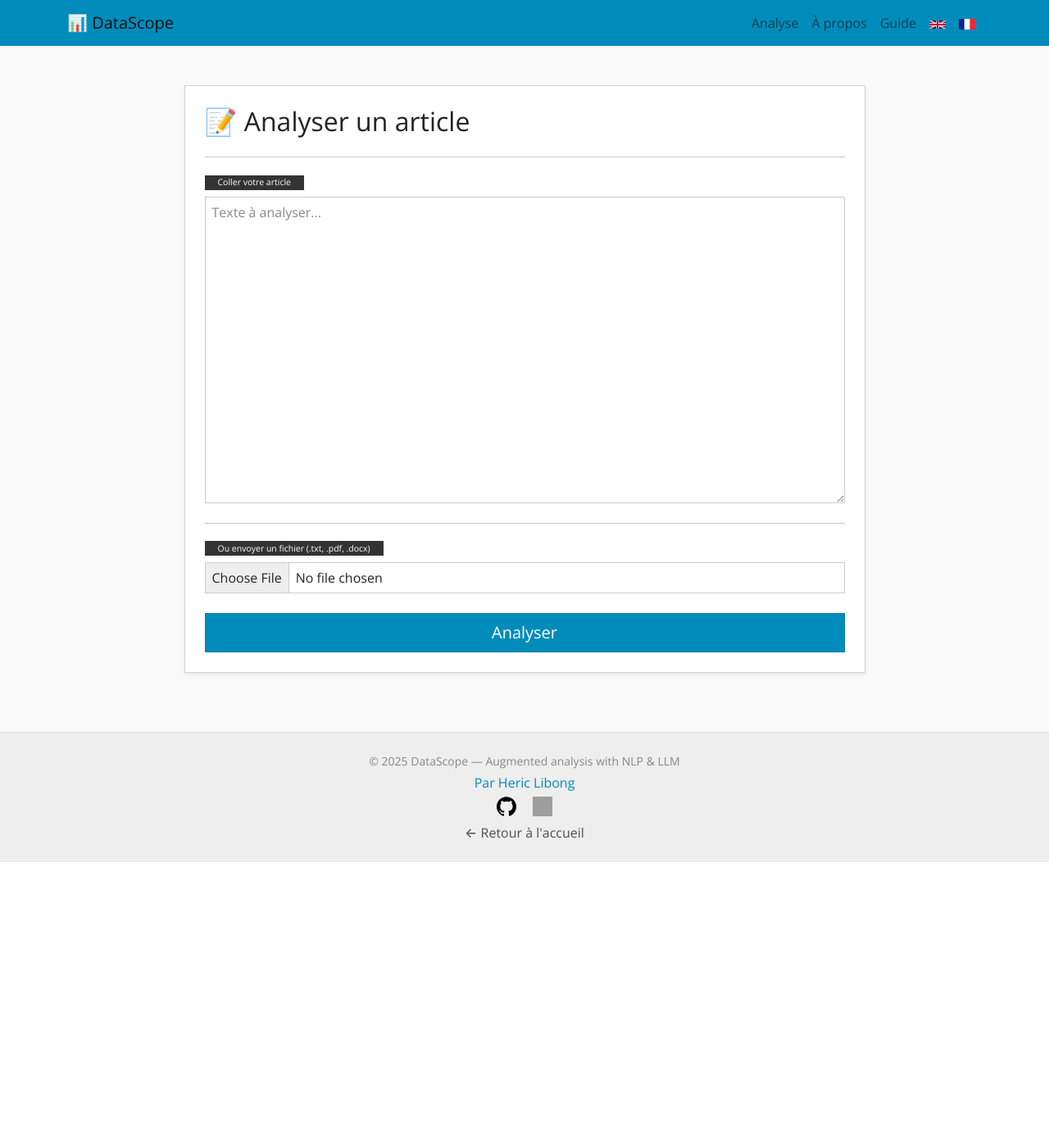
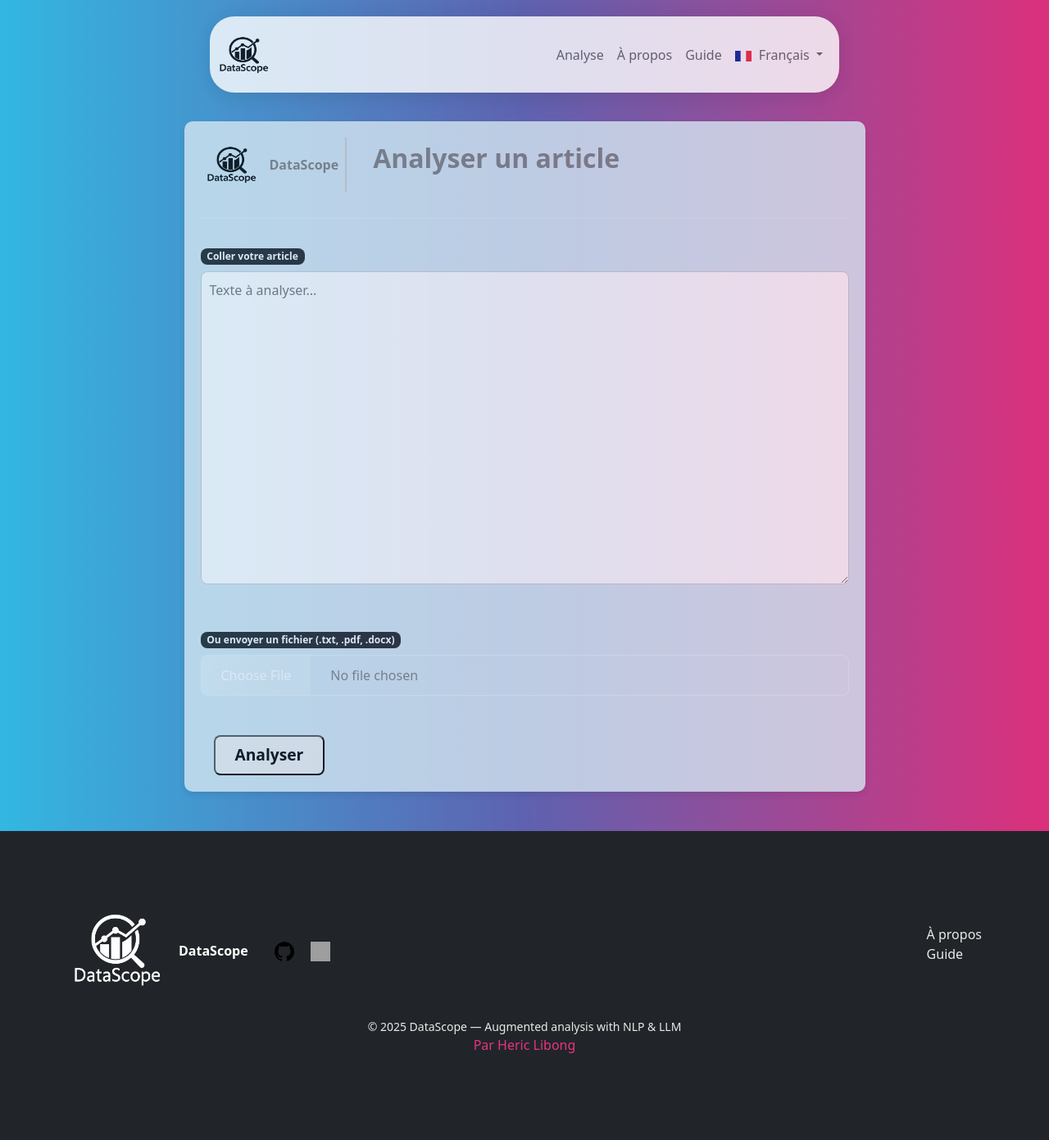
Before and after one commit to hericlibong/datascope_project, a Flask app: page / in a window 1280 px wide. Shown: the whole page at 82% size. Before the commit the page ends 1052 px from the top, so only its background shows below. Run offline with Flask 3, Linux system fonts and the light colour scheme; some libraries are stand-ins or nearby versions; grey boxes are pictures that could not be loaded.

Commit message:
add style to base & analyse

```diff
--- a/app/static/style.css
+++ b/app/static/style.css
@@ -1,5 +1,100 @@
 body {
   /* font-family: 'Segoe UI', sans-serif; */
-  background-color: #f9f9f9;
+  background-color: #ebedf7;
   font-weight: 500; /* Ajouté pour un texte légèrement plus gras */
 }
+
+.navbar {
+  backdrop-filter: blur(5px);
+  background-color: #d5e7f0;
+  box-shadow: 0 4px 6px rgba(0, 0, 0, 0.1);
+  border-radius: 30px !important; /* Ajouter !important pour forcer l'application */
+  margin: 20px auto;
+  max-width: 60%;
+  opacity: 80%;
+
+}
+.navbar-brand {
+  font-weight: bold;
+  font-size: 1.5rem;
+}
+.navbar .btn {
+  margin-left: 5px;
+}
+
+.language-flag {
+  width: 20px;
+  margin-right: 5px;
+}
+
+.navbar-brand img {
+
+  margin-right: 5px;
+  vertical-align: middle;
+}
+
+footer {
+  background-color: #121212;
+  color: #e0e0e0;
+}
+footer a:hover {
+  color: #00bcd4;
+}
+.custom-analyze {
+  margin-top: 100px;
+}
+
+.custom-analyze {
+  margin-top: 100px;
+}
+
+.card {
+  border-radius: 0.75rem;
+  border-width: 1px;
+  border-color: #6c757d;
+}
+
+textarea {
+  border-radius: 0.5rem;
+  border-color: #6c757d;
+
+}
+.custom-analyze {
+    margin-top: 100px;
+}
+
+.analyze-btn {
+  font-size: 1.2rem;
+  font-weight: bold;
+  margin-left: 1rem;
+  padding: 0.5rem 1.5rem;
+  border-radius: 0.5rem;
+}
+.analyze-btn:hover {
+  background-color: #0056b3;
+  color: #fff;
+}
+
+
+.analyze-textarea {
+  width: 100%;
+  padding: 10px;
+  border-radius: 8px;
+  border: 1px solid #ccc;
+}
+
+.analyze-block {
+  padding: 20px;
+  background-color: #d5e7f0;
+  border-radius: 10px;
+  box-shadow: 0 4px 8px rgba(0, 0, 0, 0.1);
+  opacity: 80%;
+}
+.analyze-header {
+  padding: 8px;
+  background-color: #d5e7f0;
+  border-right: 2px solid #ccc;
+  border-radius: 5px 0 0 5px;
+  display: flex;
+  align-items: center;
+}
--- a/app/templates/analyze.html
+++ b/app/templates/analyze.html
@@ -1,13 +1,19 @@
 {% extends 'base.html' %}
 {% block content %}
 
-<div class="row justify-content-center">
+<div class="row justify-content-center custom-analyze">
   <div class="col-12 col-md-10 col-lg-9">
-    <div class="card shadow-sm p-4 mt-4">
-      <h2>
-        {% if language == "fr" %}📝 Analyser un article{% else %}📝 Analyze an Article{% endif %}
-      </h2>
-      <hr/>
+    <div class="analyze-block">
+      <div class="d-flex align-items-center">
+        <div class="analyze-header" style="color: grey;">
+          <img src="{{ url_for('static', filename='assets/logo_datascope_sized.png') }}" alt="DataScope" width="60" height="50" class="me-2">
+          <span class="fw-bold">DataScope</span>
+      </div>
+        <h2 class="ms-3 custom-title text-end" style="color:grey">
+          {% if language == "fr" %} Analyser un article{% else %} Analyze an Article{% endif %}
+        </h2>
+      </div>
+      <hr class="my-3"/>
 
       <form method="POST" action="/analyze" enctype="multipart/form-data">
         <div class="mb-4">
@@ -16,30 +22,27 @@
               {% if language == "fr" %}Coller votre article{% else %}Paste your article{% endif %}
             </span>
           </label>
-          <textarea name="article_text" class="form-control" rows="15" placeholder="{% if language == 'fr' %}Texte à analyser...{% else %}Text to analyze...{% endif %}"></textarea>
+          <textarea name="article_text" class="analyze-textarea" rows="15" placeholder="{% if language == 'fr' %}Texte à analyser...{% else %}Text to analyze...{% endif %}"></textarea>
         </div>
-        <hr/>
 
         <div class="mb-4">
           <label for="article_file" class="form-label">
             <span class="badge bg-dark">
-            {% if language == "fr" %}Ou envoyer un fichier (.txt, .pdf, .docx){% else %}Or upload a file (.txt, .pdf, .docx){% endif %}
+              {% if language == "fr" %}Ou envoyer un fichier (.txt, .pdf, .docx){% else %}Or upload a file (.txt, .pdf, .docx){% endif %}
             </span>
           </label>
-          <input type="file" class="form-control">
+          <input type="file" class="form-control" style="color:grey">
           {% if language == 'en' %}
           <span class="badge bg-warning">
-          <small class="text-muted">Note: The “Browse” button label may appear in your system’s default language.</small>
-        </span>
+            <small class="text-muted">Note: The “Browse” button label may appear in your system’s default language.</small>
+          </span>
           {% endif %}
         </div>
 
-
-        <button type="submit" class="btn btn-primary btn-lg w-100">
+        <button type="submit" class="analyze-btn">
           {% if language == "fr" %}Analyser{% else %}Analyze{% endif %}
         </button>
       </form>
-
 
       {% if error %}
       <div class="alert alert-warning mt-4 text-center">{{ error }}</div>
--- a/app/templates/base.html
+++ b/app/templates/base.html
@@ -1,20 +1,30 @@
+
 
 <!doctype html>
 
 <html lang="{{ language }}">
 <head>
+  <link rel="icon" type="image/x-icon" href="{{ url_for('static', filename='favicon.ico') }}">
+
   <meta charset="utf-8">
   <title>DataScope</title>
-  <link href="https://cdn.jsdelivr.net/npm/bootswatch@5.3.3/dist/yeti/bootstrap.min.css" rel="stylesheet">
+
+  <link href="https://cdn.jsdelivr.net/npm/bootswatch@5.3.3/dist/quartz/bootstrap.min.css" rel="stylesheet">
   <link rel="stylesheet" href="{{ url_for('static', filename='style.css') }}">
 </head>
 <body>
 
-  <nav class="navbar navbar-expand-lg navbar-light bg-primary">
-    <div class="container-md">
-      <a class="navbar-brand" href="/">📊 DataScope</a>
-      <div>
-        <ul class="navbar-nav ms-auto">
+  <nav class="navbar navbar-expand-lg navbar-light bg-white shadow rounded-3 fixed-top">
+    <div class="container-fluid">
+      <a class="navbar-brand fw-bold" href="/">
+        <img src="{{ url_for('static', filename='assets/logo_datascope_sized.png') }}" alt="DataScope" width="60" height="50" class="d-inline-block align-text-top">
+    </a>
+
+      <button class="navbar-toggler" type="button" data-bs-toggle="collapse" data-bs-target="#navbarContent" aria-controls="navbarContent" aria-expanded="false" aria-label="Toggle navigation">
+        <span class="navbar-toggler-icon"></span>
+      </button>
+      <div class="collapse navbar-collapse justify-content-end" id="navbarContent">
+        <ul class="navbar-nav">
           <li class="nav-item">
             <a class="nav-link" href="/">{% if language == 'en' %}Analyze{% else %}Analyse{% endif %}</a>
           </li>
@@ -34,19 +44,31 @@
 
         {% endif %}
 
-          <li class="nav-item">
-            <a class="nav-link" href="{{ url_for('main.set_language', lang_code='en') }}">
-              <img src="{{ url_for('static', filename='icons/gb.svg') }}" alt="English" width="20">
+          <li class="nav-item dropdown">
+            <a class="nav-link dropdown-toggle" href="#" id="languageDropdown" role="button" data-bs-toggle="dropdown" aria-expanded="false">
+              {% if language == 'en' %}
+                <img src="{{ url_for('static', filename='icons/gb.svg') }}" class="language-flag" alt="English"> English
+              {% else %}
+                <img src="{{ url_for('static', filename='icons/fr.svg') }}" class="language-flag" alt="Français"> Français
+              {% endif %}
+            </a>
+            <ul class="dropdown-menu dropdown-menu-end" aria-labelledby="languageDropdown">
+              <li>
+                <a class="dropdown-item" href="{{ url_for('main.set_language', lang_code='en') }}">
+                  <img src="{{ url_for('static', filename='icons/gb.svg') }}" class="language-flag" alt="English"> English
                 </a>
               </li>
-          <li class="nav-item">
-            <a class="nav-link" href="{{ url_for('main.set_language', lang_code='fr') }}">
-              <img src="{{ url_for('static', filename='icons/fr.svg') }}" alt="Français" width="20">
+              <li>
+                <a class="dropdown-item" href="{{ url_for('main.set_language', lang_code='fr') }}">
+                  <img src="{{ url_for('static', filename='icons/fr.svg') }}" class="language-flag" alt="Français"> Français
                 </a>
               </li>
+            </ul>
+          </li>
+
 
           {% if current_user.is_authenticated %}
-            <li class="nav-item text-light me-3 mt-2">
+            <li class="nav-item text-primary me-3 mt-2">
               {% if language == "fr" %}
                 Connecté : <strong>{{ current_user.username }}</strong>
               {% else %}
@@ -82,12 +104,34 @@
 {% endwith %}
 
 
-<footer class="bg-light text-center py-4 mt-5 border-top">
-  <div class="container">
-    <p class="mb-1 text-muted small">
-      © 2025 DataScope — Augmented analysis with NLP & LLM
-    </p>
+<footer class="bg-dark text-light py-5">
+  <div class="container d-flex justify-content-between align-items-center">
+    <!-- Colonne 1 : Logo et Réseaux Sociaux -->
+    <div class="d-flex align-items-center">
+      <a href="/" class="d-flex align-items-center text-decoration-none">
+        <img src="{{ url_for('static', filename='assets/datascope_logo_white_rezided.png') }}" alt="DataScope" width="120" height="100" class="me-2">
+        <span class="fw-bold">DataScope</span>
+      </a>
+      <div class="ms-3">
+        <a href="https://github.com/hericlibong/datascope_project" target="_blank" class="text-light text-decoration-none me-2">
+          <img src="{{ url_for('static', filename='icons/Github.svg') }}" alt="GitHub" width="24" height="24">
+        </a>
+        <a href="https://www.linkedin.com/in/hericlibong" target="_blank" class="text-light text-decoration-none">
+          <img src="{{ url_for('static', filename='icons/linkedin.svg') }}" alt="LinkedIn" width="24" height="24">
+        </a>
+      </div>
+    </div>
 
+    <!-- Colonne 2 : Liens -->
+    <div>
+      <ul class="list-unstyled">
+        <li><a href="/about" class="text-light text-decoration-none">{% if language == 'en' %}About{% else %}À propos{% endif %}</a></li>
+        <li><a href="/guide" class="text-light text-decoration-none">{% if language == 'en' %}Guide{% else %}Guide{% endif %}</a></li>
+      </ul>
+    </div>
+  </div>
+  <div class="text-center mt-3">
+    <p class="mb-0 small">© 2025 DataScope — Augmented analysis with NLP & LLM</p>
     <p class="mb-1">
       <a href="https://hericldev.onrender.com" target="_blank" class="text-primary text-decoration-none">
         {% if language == "fr" %}
@@ -97,31 +141,10 @@
         {% endif %}
       </a>
     </p>
-
-    <!-- Liens GitHub et LinkedIn -->
-    <div class="mb-2">
-      <a href="https://github.com/hericlibong/datascope_project" target="_blank" class="mx-2 text-decoration-none">
-        <img src="{{ url_for('static', filename='icons/Github.svg') }}" alt="GitHub" width="24" height="24">
-      </a>
-      <a href="https://www.linkedin.com/in/hericlibong" target="_blank" class="mx-2 text-decoration-none">
-        <img src="{{ url_for('static', filename='icons/linkedin.svg') }}" alt="LinkedIn" width="24" height="24">
-      </a>
-    </div>
-
-    <p class="mb-0">
-      <a href="/" class="text-secondary text-decoration-none">
-        {% if language == "fr" %}
-          ← Retour à l'accueil
-        {% else %}
-          ← Back to home
-        {% endif %}
-      </a>
-    </p>
   </div>
 </footer>
 
-
-
+  <script src="https://cdn.jsdelivr.net/npm/bootstrap@5.3.3/dist/js/bootstrap.bundle.min.js"></script>
 
 </body>
 </html>
```
Also changed, not shown: app/static/assets/datascope_logo_white_rezided.png (added), app/static/assets/logo_datascope.png (added), app/static/assets/logo_datascope_sized.png (added), app/static/favicon.ico (added). Lines whose indentation alone changed are shown as unchanged.
